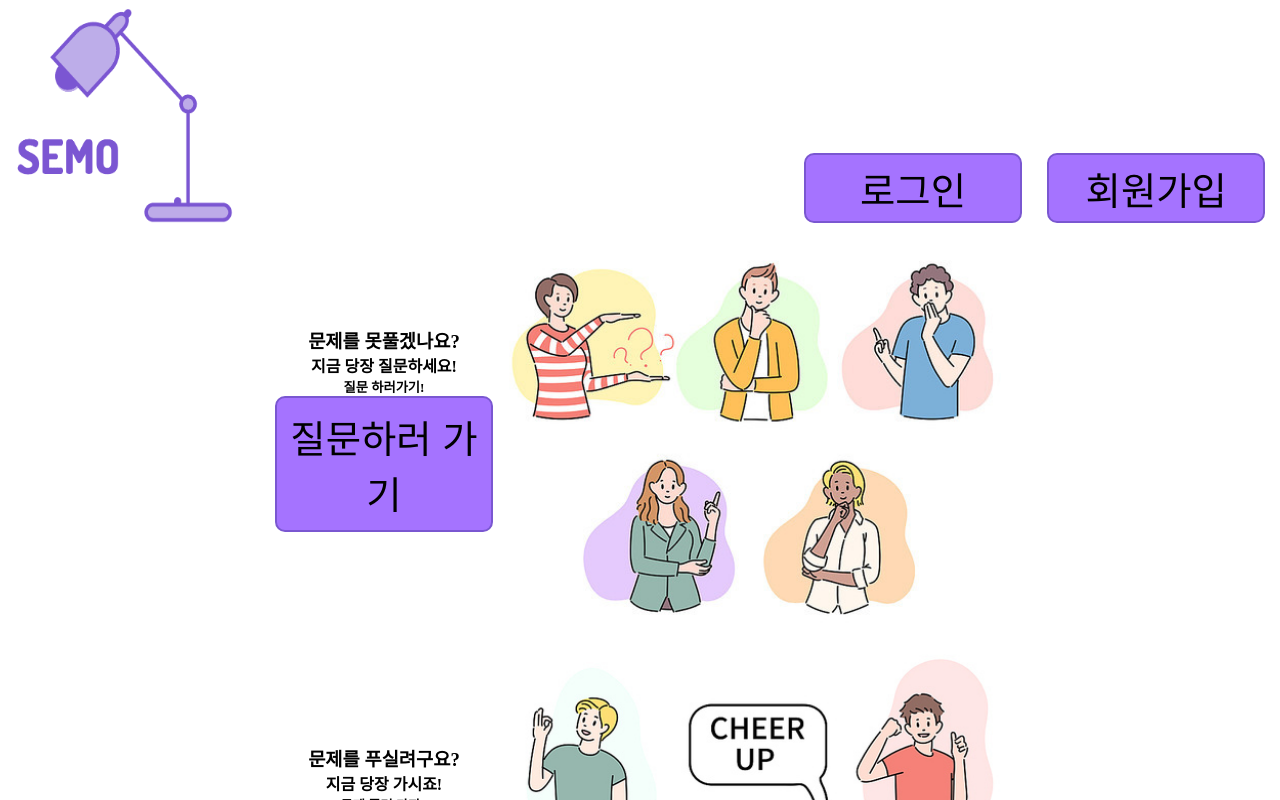
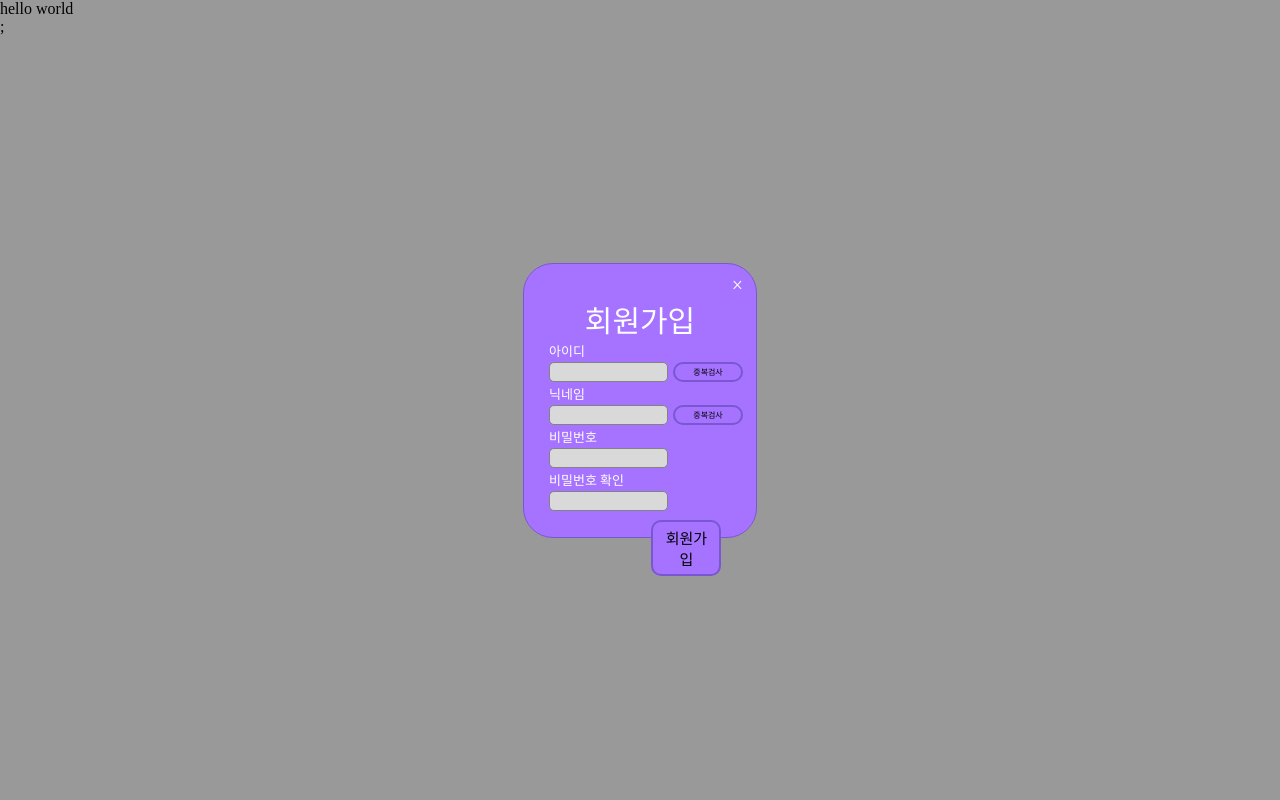
Before and after one commit to codestates/SEMO, a React (Create React App) app in the folder client/: page / in a window 1280 px wide. Shown: the top 800 px of the page. Built offline with nearby package versions, Linux system fonts and the light colour scheme.

Commit message:
signup modal test

```diff
--- a/client/src/App.js
+++ b/client/src/App.js
@@ -3,17 +3,10 @@ import Mainpage_logout from "./pages/mainpage_logout";
 import Mainpage_login from "./pages/mainpage_login";
 import { Route, Routes, BrowserRouter } from "react-router-dom";
 import KakaoRedirectHandler from "./KakaoRedirectHandeler";
+import TEST from "./pages/helloworld";
 
 function App() {
-  return (
-    <BrowserRouter>
-      <Routes>
-        <Route exact path="/" element={<Mainpage_logout />} />
-        <Route path="/ss" element={<Mainpage_login />} />
-        <Route path="/oauth/callback/kakao" component={KakaoRedirectHandler} />
-      </Routes>
-    </BrowserRouter>
-  );
+  return <TEST />;
 }
 
 export default App;
--- /dev/null
+++ b/client/src/modals/signupmodal.js
@@ -0,0 +1,211 @@
+import styled from "styled-components";
+import Button from "../components/button";
+import { useState, useHistory } from "react";
+import axios from "axios";
+
+const ModalBackdrop = styled.div`
+  position: fixed;
+  z-index: 999;
+  top: 0;
+  left: 0;
+  bottom: 0;
+  right: 0;
+  background-color: rgba(0, 0, 0, 0.4);
+  display: grid;
+  place-items: center;
+`;
+
+const ModalContainer = styled.div`
+  text-align: center;
+  margin: 120px auto;
+  display: flex;
+  align-items: center;
+  justify-content: center;
+`;
+
+const ModalView = styled.div.attrs((props) => ({
+  role: "dialog",
+}))`
+  border-radius: 30px;
+  background-color: #a573ff;
+  border: 1px solid #7a57d1;
+  box-sizing: border-box;
+  width: 234px;
+  height: 275px;
+`;
+
+const Closebutton = styled.div`
+  /* border: 1px solid red; */
+  display: flex;
+  flex-direction: row;
+  justify-content: flex-end;
+  align-items: flex-end;
+  color: white;
+  font-size: 20px;
+  width: 234px;
+
+  > div {
+    cursor: pointer;
+    padding: 10px 15px 0 0;
+  }
+`;
+
+const Title = styled.div`
+  /* border: 1px solid blue; */
+  color: white;
+  font-size: 30px;
+`;
+
+const Login = styled.div`
+  color: white;
+  font-size: 15px;
+  /* border: 1px solid black; */
+  display: flex;
+  flex-direction: row;
+  justify-content: center;
+  align-items: center;
+  padding: 0px;
+  gap: 10px;
+`;
+
+const Signupform = styled.div`
+  /* border: 1px solid red; */
+  display: flex;
+  flex-direction: column;
+  align-items: flex-start;
+  padding: 0 0 0 25px;
+  gap: 2px;
+
+  > div {
+    color: white;
+    font-size: 13px;
+  }
+
+  > div.idtext {
+    /* background-color: black; */
+    gap: 15px;
+    display: flex;
+  }
+
+  > button {
+    font-size: 10px;
+  }
+`;
+
+const Inputbox = styled.input`
+  width: 119px;
+  height: 20px;
+  background-color: #d9d9d9;
+  border: 1px solid #828282;
+  box-sizing: border-box;
+  border-radius: 5px;
+`;
+
+const Signupbox1 = styled.div`
+  /* border: 1px solid black; */
+  display: flex;
+  flex-direction: row;
+  align-items: center;
+  gap: 5px;
+
+  > button.text {
+    font-size: 1vh;
+    height: 2.5vh;
+  }
+`;
+
+const Text = styled.div`
+  /* border: 1px solid green; */
+`;
+
+const Signupbutton = styled.div`
+  padding: 7px 0 0 8vw;
+`;
+const Signupmodal = (props) => {
+  const [user_id, setId] = useState("");
+  const [nickname, setNickname] = useState("");
+  const [password, setPassword] = useState("");
+  const [checkpw, setCheckpw] = useState("");
+
+  const idHandler = (e) => {
+    setId(e.target.value);
+  };
+  const nickNameHandler = (e) => {
+    setNickname(e.target.value);
+  };
+  const passwordHandler = (e) => {
+    setPassword(e.target.value);
+  };
+  const checkpwHandler = (e) => {
+    setCheckpw(e.target.value);
+  };
+  const signupHandler = () => {
+    console.log(user_id, nickname, password, checkpw);
+    if (user_id && nickname && password && checkpw) {
+      if (password !== checkpw) {
+        alert("비밀번호가 다르네요??ㅋㅋ");
+      } else {
+        axios.post("http://localhost:3500/signup", {
+          user_id,
+          nickname,
+          password,
+        });
+      }
+    } else {
+      alert("모든항목은 필수인데요??ㅋㅋ");
+    }
+  };
+
+  return (
+    <>
+      <ModalContainer>
+        {props.isOpen === false ? (
+          <ModalBackdrop onClick={props.openModalHandler}>
+            <ModalView onClick={(e) => e.stopPropagation()}>
+              <Closebutton>
+                <div onClick={props.openModalHandler}>&times;</div>
+              </Closebutton>
+              <Title>회원가입</Title>
+              <Signupform>
+                <Text>아이디</Text>
+                <Signupbox1>
+                  <Inputbox
+                    name="user_id"
+                    value={user_id}
+                    onChange={idHandler}
+                  />
+                  <Button className="text">중복검사</Button>
+                </Signupbox1>
+
+                <Text>닉네임</Text>
+                <Signupbox1>
+                  <Inputbox value={nickname} onChange={nickNameHandler} />
+                  <Button className="text">중복검사</Button>
+                </Signupbox1>
+
+                <Text>비밀번호</Text>
+                <Inputbox
+                  type="password"
+                  value={password}
+                  onChange={passwordHandler}
+                />
+
+                <Text>비밀번호 확인</Text>
+                <Inputbox
+                  type="password"
+                  value={checkpw}
+                  onChange={checkpwHandler}
+                />
+                <Signupbutton>
+                  <Button onClick={signupHandler}>회원가입</Button>
+                </Signupbutton>
+              </Signupform>
+            </ModalView>
+          </ModalBackdrop>
+        ) : null}
+      </ModalContainer>
+    </>
+  );
+};
+
+export default Signupmodal;
--- /dev/null
+++ b/client/src/pages/helloworld.js
@@ -0,0 +1,17 @@
+import { useState } from "react";
+import Signupmodal from "../modals/signupmodal";
+
+const TEST = () => {
+  const [isOpen, setIsOpen] = useState(false);
+  const openModalHandler = () => {
+    setIsOpen(!isOpen);
+  };
+  return (
+    <>
+      <div>hello world</div>;
+      <Signupmodal isOpen={isOpen} openModalHandler={openModalHandler} />
+    </>
+  );
+};
+
+export default TEST;
```
